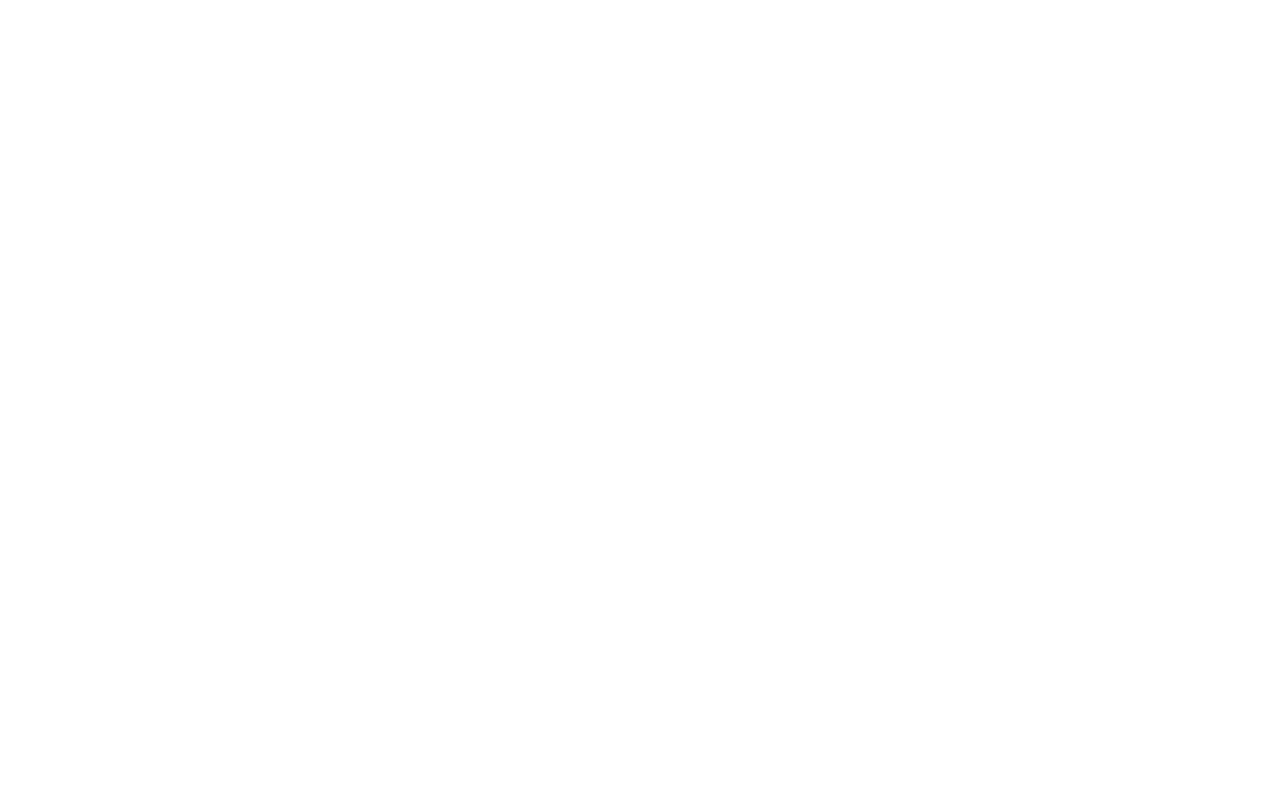
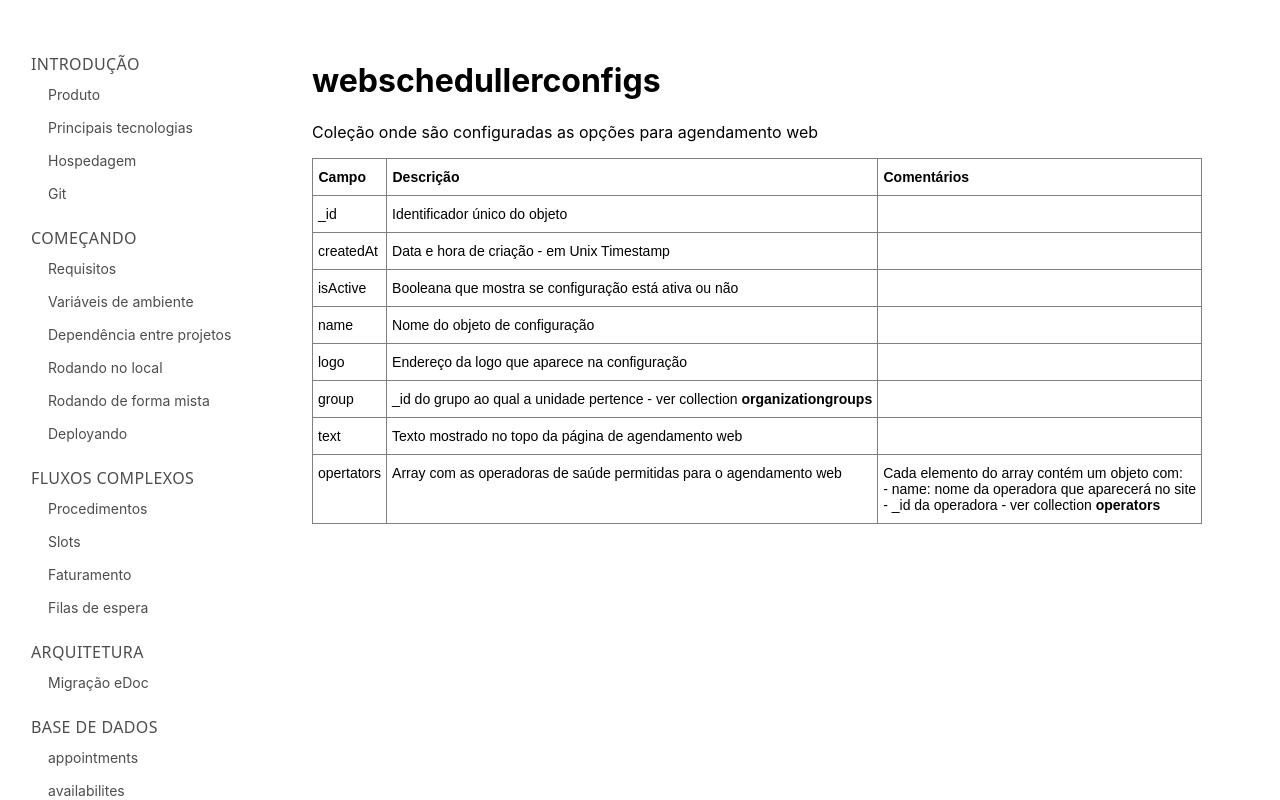
Before and after one commit to plenasaude/edoc-documentation, a React (Vite) app: page /mongo-collections/webschedullerconfigs in a window 1280 px wide. Before the commit this address had no page. Built offline with nearby package versions, Linux system fonts and the light colour scheme.

Commit message:
Added webschedullerconfigs collection documentation

```diff
--- a/src/App.tsx
+++ b/src/App.tsx
@@ -57,6 +57,7 @@
 import Tusses from "./pages/MongoCollections/Tusses";
 import Tussgroups from "./pages/MongoCollections/Tussgroups";
 import Users from "./pages/MongoCollections/Users";
+import Webschedullerconfigs from "./pages/MongoCollections/Webschedullerconfigs";
 
 import ComplexFlows from "./pages/ComplexFlows";
 import Procedures from "./pages/ComplexFlows/Procedures";
@@ -138,6 +139,7 @@
           <Route path="tusses" element={<Tusses />} />
           <Route path="tussgroups" element={<Tussgroups />} />
           <Route path="users" element={<Users />} />
+          <Route path="webschedullerconfigs" element={<Webschedullerconfigs />} />
         </Route>
 
         <Route path="/projects" element={<TOC />}>
@@ -238,6 +240,7 @@
         <TOCLink to="/mongo-collections/Tusses">tusses</TOCLink>
         <TOCLink to="/mongo-collections/Tussgroups">tussgroups</TOCLink>
         <TOCLink to="/mongo-collections/Users">users</TOCLink>
+        <TOCLink to="/mongo-collections/Webschedullerconfigs ">webschedullerconfigs</TOCLink>
 
         <TOCTitle to="/projects">Projetos</TOCTitle>
         <TOCLink to="/projects/edocker">edocker</TOCLink>
--- /dev/null
+++ b/src/pages/MongoCollections/Webschedullerconfigs.tsx
@@ -0,0 +1,98 @@
+import { PageContent } from "../../components/PageContent";
+
+export default function Webschedullerconfigs() {
+  return (
+    <PageContent>
+      <h1>webschedullerconfigs</h1>
+
+      <p>Coleção onde são configuradas as opções para agendamento web</p>
+
+      <>
+        <style
+          type="text/css"
+          dangerouslySetInnerHTML={{
+            __html:
+              "\n.tg  {border-collapse:collapse;border-spacing:0;}\n.tg td{border-color:black;border-style:solid;border-width:1px;font-family:Arial, sans-serif;font-size:14px;\n  overflow:hidden;padding:10px 5px;word-break:normal;}\n.tg th{border-color:black;border-style:solid;border-width:1px;font-family:Arial, sans-serif;font-size:14px;\n  font-weight:normal;overflow:hidden;padding:10px 5px;word-break:normal;}\n.tg .tg-j1i3{border-color:inherit;position:-webkit-sticky;position:sticky;text-align:left;top:-1px;vertical-align:top;\n  will-change:transform}\n.tg .tg-dncm{border-color:inherit;font-weight:bold;position:-webkit-sticky;position:sticky;text-align:left;top:-1px;\n  vertical-align:top;will-change:transform}\n.tg .tg-0pky{border-color:inherit;text-align:left;vertical-align:top}\n@media screen and (max-width: 767px) {.tg {width: auto !important;}.tg col {width: auto !important;}.tg-wrap {overflow-x: auto;-webkit-overflow-scrolling: touch;}}"
+          }}
+        />
+        <div className="tg-wrap">
+          <table className="tg">
+            <thead>
+              <tr>
+                <th className="tg-dncm">Campo</th>
+                <th className="tg-dncm">Descrição</th>
+                <th className="tg-j1i3">
+                  <span style={{ fontWeight: "bold" }}>Comentários</span>
+                </th>
+              </tr>
+            </thead>
+            <tbody>
+              <tr>
+                <td className="tg-0pky">_id</td>
+                <td className="tg-0pky">Identificador único do objeto</td>
+                <td className="tg-0pky" />
+              </tr>
+              <tr>
+                <td className="tg-0pky">createdAt</td>
+                <td className="tg-0pky">
+                  Data e hora de criação - em Unix Timestamp
+                </td>
+                <td className="tg-0pky" />
+              </tr>
+              <tr>
+                <td className="tg-0pky">isActive</td>
+                <td className="tg-0pky">
+                  Booleana que mostra se configuração está ativa ou não
+                </td>
+                <td className="tg-0pky" />
+              </tr>
+              <tr>
+                <td className="tg-0pky">name</td>
+                <td className="tg-0pky">Nome do objeto de configuração</td>
+                <td className="tg-0pky" />
+              </tr>
+              <tr>
+                <td className="tg-0pky">logo</td>
+                <td className="tg-0pky">
+                  Endereço da logo que aparece na configuração
+                </td>
+                <td className="tg-0pky" />
+              </tr>
+              <tr>
+                <td className="tg-0pky">group</td>
+                <td className="tg-0pky">
+                  _id do grupo ao qual a unidade pertence - ver collection{" "}
+                  <span style={{ fontWeight: "bold" }}>organizationgroups</span>
+                </td>
+                <td className="tg-0pky" />
+              </tr>
+              <tr>
+                <td className="tg-0pky">text</td>
+                <td className="tg-0pky">
+                  Texto mostrado no topo da página de agendamento web
+                </td>
+                <td className="tg-0pky" />
+              </tr>
+              <tr>
+                <td className="tg-0pky">opertators</td>
+                <td className="tg-0pky">
+                  Array com as operadoras de saúde permitidas para o agendamento web
+                </td>
+                <td className="tg-0pky">
+                  Cada elemento do array contém um objeto com:
+                  <br /> - name: nome da operadora que aparecerá no site
+                  <br /> - _id da operadora - ver collection{" "}
+                  <span style={{ fontWeight: "bold" }}>operators</span>
+                </td>
+              </tr>
+            </tbody>
+          </table>
+        </div>
+      </>
+
+
+
+
+    </PageContent>
+  );
+}
```
